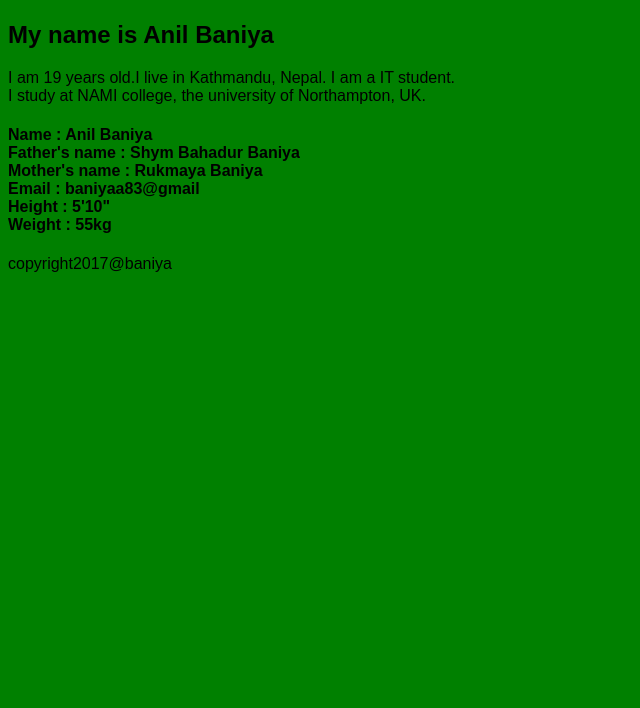
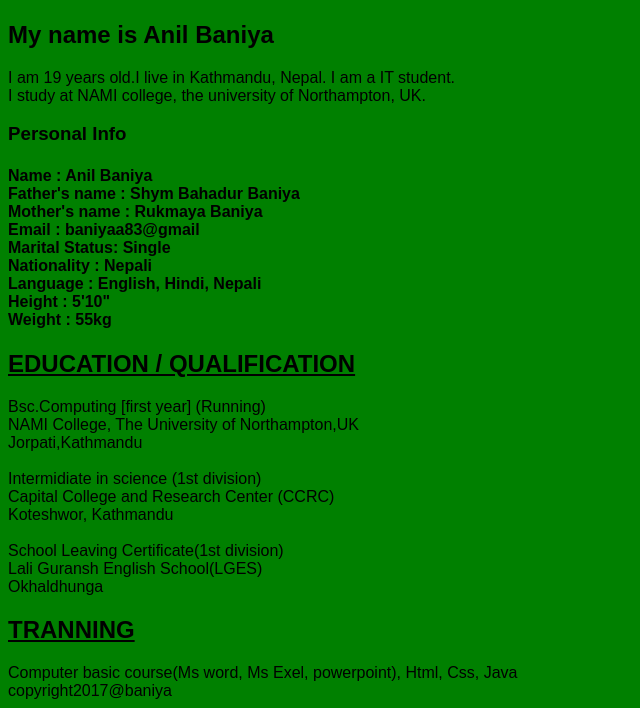
Before and after one commit to AnilBaniya/csy1018-assign1, a plain HTML site: page cv.html in a window 1280 px wide. Shown: the part 187-895 px from the top of the page, without its empty margins (0-640 px from the left). Before the commit the page ends 800 px from the top, so only its background shows below. Drawn offline with Linux system fonts and the light colour scheme.

Commit message:
I have added qualification and tranning

```diff
--- a/cv.html
+++ b/cv.html
@@ -18,13 +18,28 @@
           I am 19 years old.I live in Kathmandu, Nepal. I am a IT student.<br>
             I study at NAMI college, the university of Northampton, UK.
           </P>
+          <h3>Personal Info</h3>
           <h4>Name      : Anil Baniya<br>
           Father's name : Shym Bahadur Baniya<br>
           Mother's name : Rukmaya Baniya<br>
           Email         : baniyaa83@gmail<br>
+          Marital Status: Single<br>
+          Nationality   : Nepali<br>
+          Language      : English, Hindi, Nepali<br>
           Height        : 5'10"<br>
           Weight        : 55kg<br></h4>
-
+          <u><h2>EDUCATION / QUALIFICATION</h2></u>
+          Bsc.Computing [first year] (Running)<br>
+          NAMI College, The University of Northampton,UK<br>
+          Jorpati,Kathmandu<br><br>
+          Intermidiate in science (1st division)<br>
+          Capital College and Research Center (CCRC)<br>
+          Koteshwor, Kathmandu<br><br>
+          School Leaving Certificate(1st division)<br>
+          Lali Guransh English School(LGES)<br>
+          Okhaldhunga<br>
+          <u><h2>TRANNING</h2></u>
+          Computer basic course(Ms word, Ms Exel, powerpoint), Html, Css, Java
           <footer>
           copyright2017@baniya
           </footer>
```
